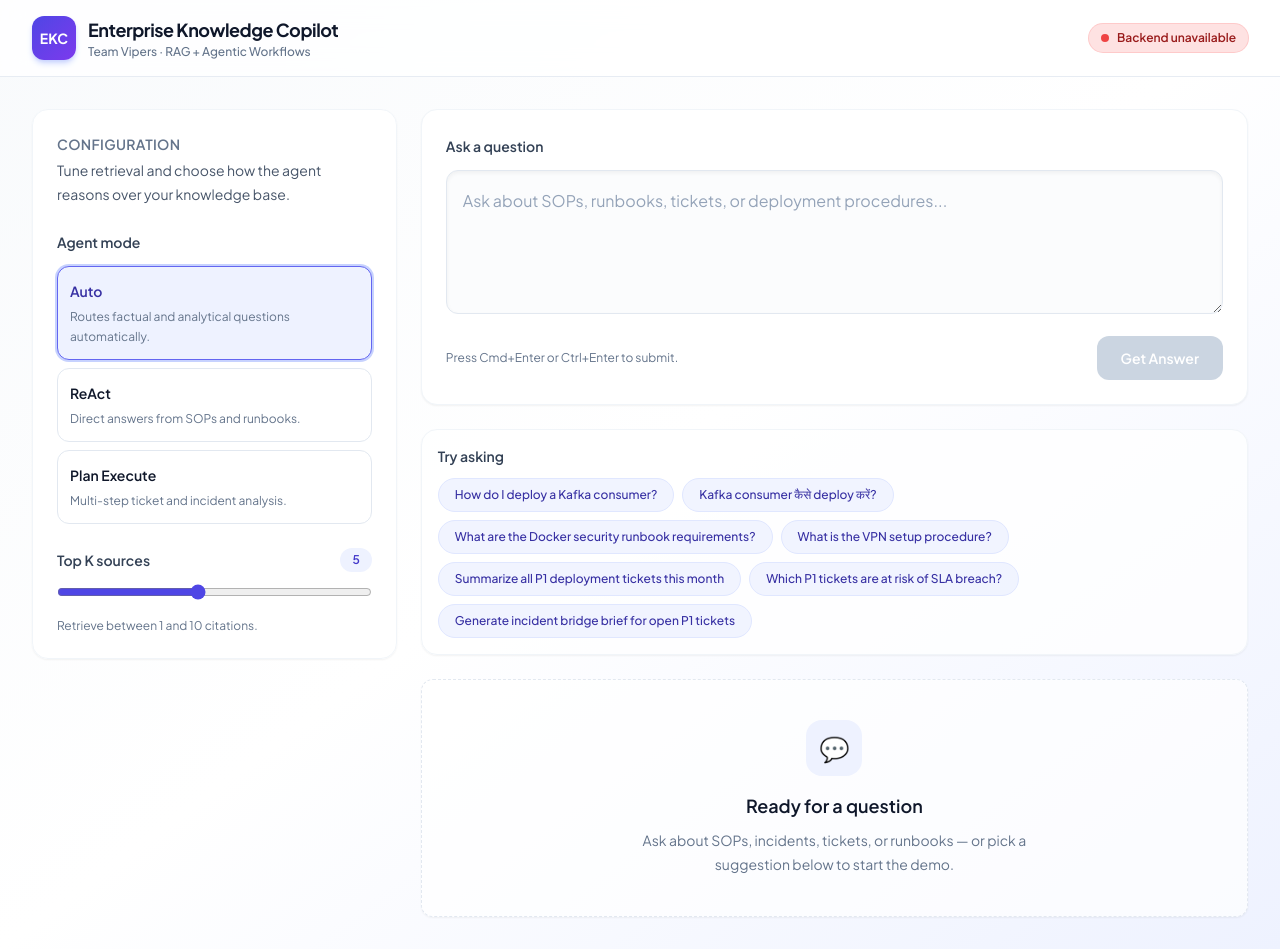
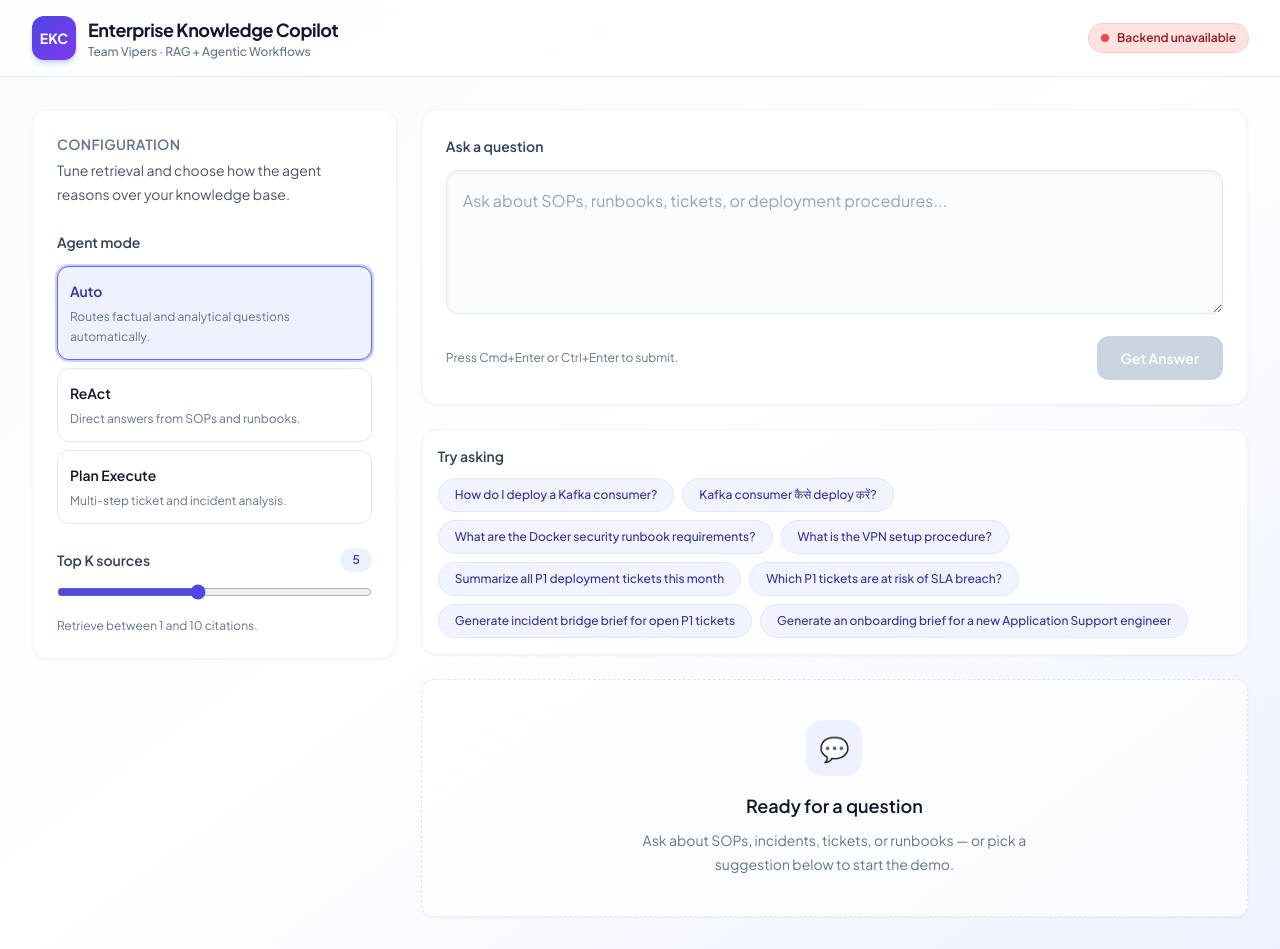
Before and after one commit to ecogetaway/stepup, a React (Vite) app in the folder frontend/: page / in a window 1280 px wide. Built offline with nearby package versions, Linux system fonts and the light colour scheme; no server answers.

Commit message:
Add onboarding brief suggestion to SuggestionChips

```diff
--- a/frontend/src/components/SuggestionChips.tsx
+++ b/frontend/src/components/SuggestionChips.tsx
@@ -6,6 +6,7 @@ const suggestions = [
   "Summarize all P1 deployment tickets this month",
   "Which P1 tickets are at risk of SLA breach?",
   "Generate incident bridge brief for open P1 tickets",
+  "Generate an onboarding brief for a new Application Support engineer",
 ];
 
 interface SuggestionChipsProps {
```
